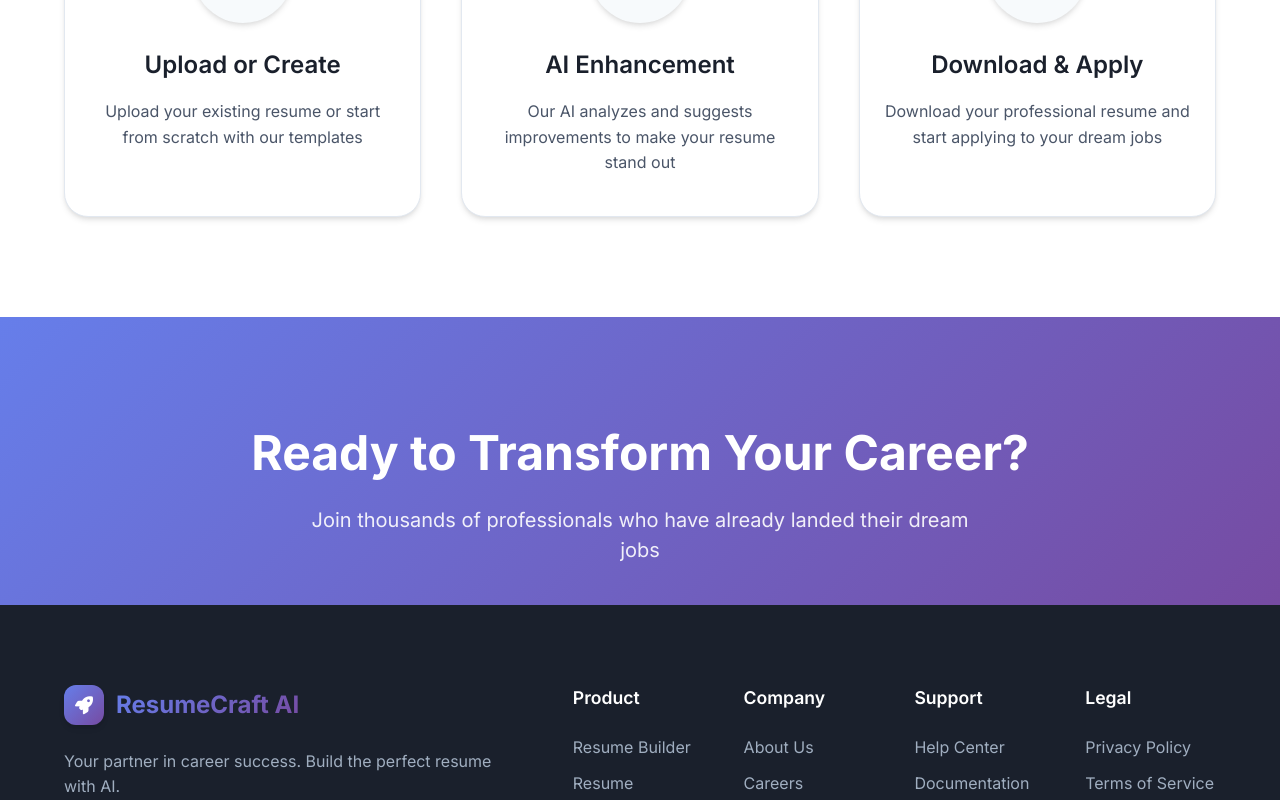
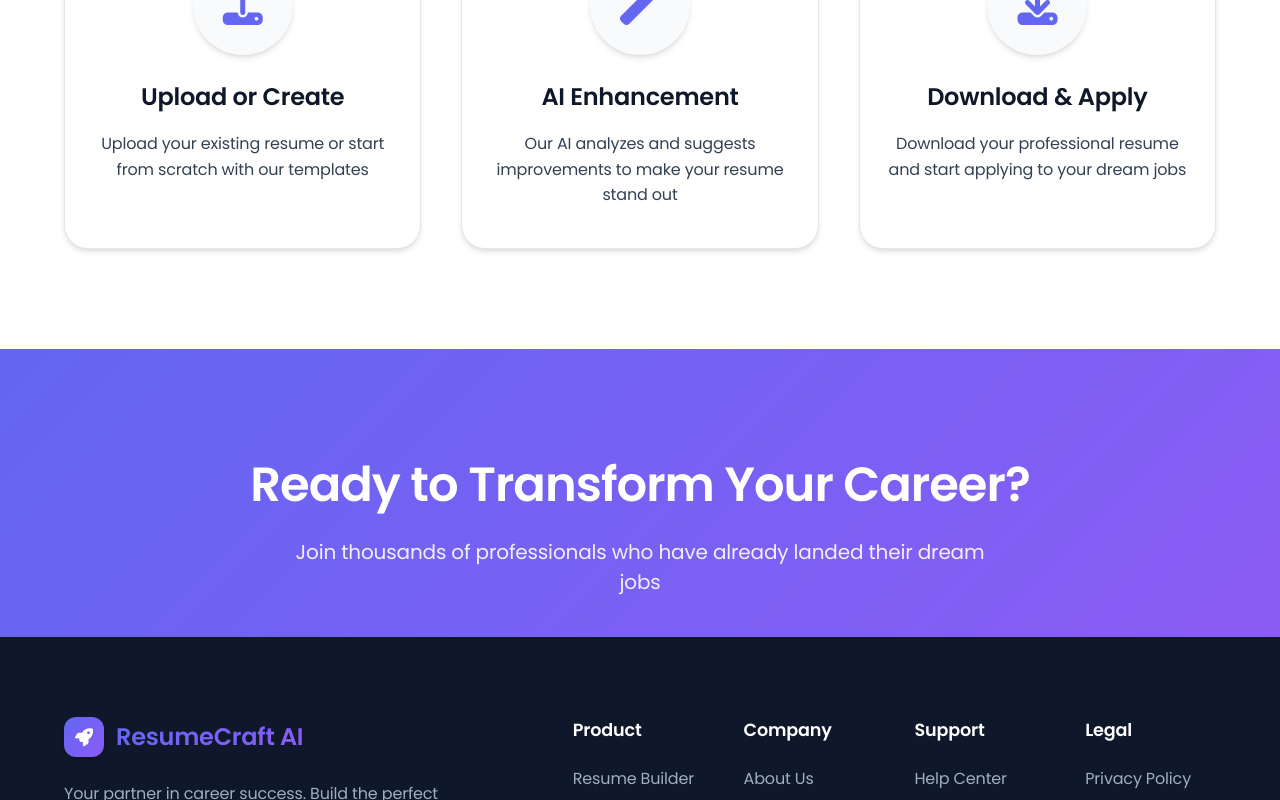
Before and after one commit to PrinceDiyora/SmartResumeClassifierFrontend, a React (Vite) app: page / in a window 1280 px wide. Shown: the part 2525-3325 px from the top of the page. Built offline with nearby package versions, Linux system fonts and the light colour scheme.

Commit message:
Font-style change

```diff
--- a/index.html
+++ b/index.html
@@ -11,7 +11,7 @@
     <!-- Google Fonts -->
     <link rel="preconnect" href="https://fonts.googleapis.com">
     <link rel="preconnect" href="https://fonts.gstatic.com" crossorigin>
-    <link href="https://fonts.googleapis.com/css2?family=Inter:wght@300;400;500;600;700;800;900&display=swap" rel="stylesheet">
+    <link href="https://fonts.googleapis.com/css2?family=Poppins:wght@300;400;500;600;700;800;900&family=Inter:wght@300;400;500;600;700;800;900&display=swap" rel="stylesheet">
 
     <!-- Font Awesome -->
     <link rel="stylesheet" href="https://cdnjs.cloudflare.com/ajax/libs/font-awesome/6.4.0/css/all.min.css">
--- a/src/components/Homepage.css
+++ b/src/components/Homepage.css
@@ -1,22 +1,22 @@
-/* Modern CSS Variables */
+/* Modern CSS Variables - Updated Theme */
 :root {
-  --primary-gradient: linear-gradient(135deg, #667eea 0%, #764ba2 100%);
-  --secondary-gradient: linear-gradient(135deg, #f093fb 0%, #f5576c 100%);
-  --accent-gradient: linear-gradient(135deg, #4facfe 0%, #00f2fe 100%);
-  --success-gradient: linear-gradient(135deg, #43e97b 0%, #38f9d7 100%);
+  --primary-gradient: linear-gradient(135deg, #6366f1 0%, #8b5cf6 100%);
+  --secondary-gradient: linear-gradient(135deg, #ec4899 0%, #f97316 100%);
+  --accent-gradient: linear-gradient(135deg, #06b6d4 0%, #3b82f6 100%);
+  --success-gradient: linear-gradient(135deg, #10b981 0%, #059669 100%);
 
-  --primary-color: #667eea;
-  --secondary-color: #764ba2;
-  --accent-color: #4facfe;
-  --success-color: #43e97b;
+  --primary-color: #6366f1;
+  --secondary-color: #8b5cf6;
+  --accent-color: #06b6d4;
+  --success-color: #10b981;
 
-  --text-primary: #1a202c;
-  --text-secondary: #4a5568;
-  --text-muted: #718096;
+  --text-primary: #0f172a;
+  --text-secondary: #334155;
+  --text-muted: #64748b;
 
   --bg-primary: #ffffff;
-  --bg-secondary: #f7fafc;
-  --bg-dark: #1a202c;
+  --bg-secondary: #f8fafc;
+  --bg-dark: #0f172a;
 
   --border-color: #e2e8f0;
   --shadow-sm: 0 1px 3px 0 rgba(0, 0, 0, 0.1), 0 1px 2px 0 rgba(0, 0, 0, 0.06);
@@ -37,11 +37,13 @@
 }
 
 body {
-  font-family: 'Inter', -apple-system, BlinkMacSystemFont, 'Segoe UI', Roboto, sans-serif;
+  font-family: 'Poppins', 'Inter', -apple-system, BlinkMacSystemFont, 'Segoe UI', Roboto, sans-serif;
   background-color: var(--bg-primary);
   color: var(--text-primary);
   line-height: 1.6;
   overflow-x: hidden;
+  font-weight: 400;
+  letter-spacing: -0.01em;
 }
 
 .container {
@@ -166,11 +168,13 @@ body {
 
 .logo-text {
   font-size: 1.5rem;
-  font-weight: 700;
+  font-weight: 600;
   background: var(--primary-gradient);
   -webkit-background-clip: text;
   -webkit-text-fill-color: transparent;
   background-clip: text;
+  font-family: 'Poppins', sans-serif;
+  letter-spacing: -0.01em;
 }
 
 .nav-menu {
@@ -195,12 +199,14 @@ body {
   border: none;
   cursor: pointer;
   font-size: 1rem;
+  font-family: 'Poppins', sans-serif;
+  letter-spacing: -0.01em;
 }
 
 .nav-link:hover,
 .nav-link.active {
   color: var(--primary-color);
-  background: rgba(102, 126, 234, 0.1);
+  background: rgba(99, 102, 241, 0.1);
 }
 
 .auth-buttons {
@@ -221,7 +227,7 @@ body {
 }
 
 .mobile-menu-button:hover {
-  background: rgba(102, 126, 234, 0.1);
+  background: rgba(99, 102, 241, 0.1);
   color: var(--primary-color);
 }
 
@@ -265,7 +271,7 @@ body {
 }
 
 .mobile-nav-link:hover {
-  background: rgba(102, 126, 234, 0.1);
+  background: rgba(99, 102, 241, 0.1);
   color: var(--primary-color);
 }
 
@@ -286,7 +292,7 @@ body {
   padding: 12px 24px;
   border-radius: var(--border-radius);
   text-decoration: none;
-  font-weight: 600;
+  font-weight: 500;
   font-size: 14px;
   transition: all 0.3s ease;
   border: none;
@@ -296,6 +302,8 @@ body {
   gap: 8px;
   position: relative;
   overflow: hidden;
+  font-family: 'Poppins', sans-serif;
+  letter-spacing: -0.01em;
 }
 
 .btn::before {
@@ -361,7 +369,7 @@ body {
 /* Hero Section */
 .hero-section {
   padding: 120px 0 0;
-  background: linear-gradient(135deg, #f7fafc 0%, #edf2f7 100%);
+  background: linear-gradient(135deg, #f8fafc 0%, #f1f5f9 100%);
   position: relative;
   overflow: hidden;
 }
@@ -377,7 +385,7 @@ body {
 .hero-badge {
   display: inline-flex;
   align-items: center;
-  background: rgba(102, 126, 234, 0.1);
+  background: rgba(99, 102, 241, 0.1);
   color: var(--primary-color);
   padding: 8px 16px;
   border-radius: 50px;
@@ -426,10 +434,12 @@ body {
 
 .hero-title {
   font-size: 3.5rem;
-  font-weight: 800;
+  font-weight: 700;
   line-height: 1.1;
   margin-bottom: 24px;
   color: var(--text-primary);
+  letter-spacing: -0.02em;
+  font-family: 'Poppins', sans-serif;
 }
 
 .typing-text {
@@ -679,7 +689,7 @@ body {
 
 .section-badge {
   display: inline-block;
-  background: rgba(102, 126, 234, 0.1);
+  background: rgba(99, 102, 241, 0.1);
   color: var(--primary-color);
   padding: 8px 16px;
   border-radius: 50px;
@@ -690,9 +700,11 @@ body {
 
 .section-title {
   font-size: 3rem;
-  font-weight: 700;
+  font-weight: 600;
   margin-bottom: 16px;
   color: var(--text-primary);
+  letter-spacing: -0.02em;
+  font-family: 'Poppins', sans-serif;
 }
 
 .section-subtitle {
@@ -759,6 +771,8 @@ body {
   font-weight: 600;
   margin-bottom: 16px;
   color: var(--text-primary);
+  letter-spacing: -0.01em;
+  font-family: 'Poppins', sans-serif;
 }
 
 .feature-card p {
@@ -907,6 +921,8 @@ body {
   font-weight: 600;
   margin-bottom: 16px;
   color: var(--text-primary);
+  letter-spacing: -0.01em;
+  font-family: 'Poppins', sans-serif;
 }
 
 .step-item p {
@@ -938,8 +954,10 @@ body {
 
 .cta-content h2 {
   font-size: 3rem;
-  font-weight: 700;
+  font-weight: 600;
   margin-bottom: 16px;
+  letter-spacing: -0.02em;
+  font-family: 'Poppins', sans-serif;
 }
 
 .cta-content p {
```
